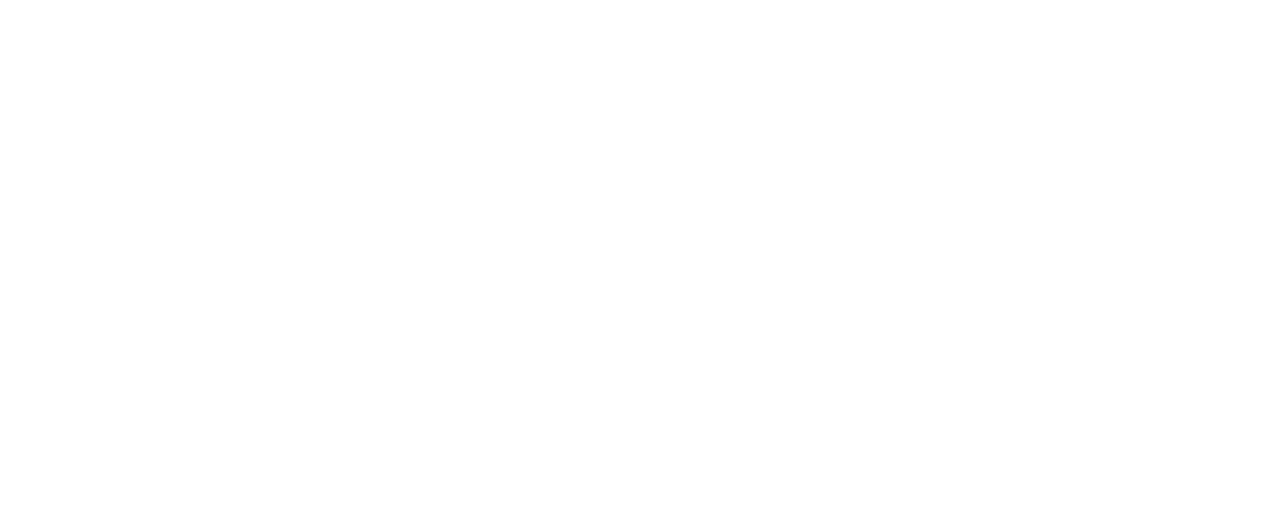
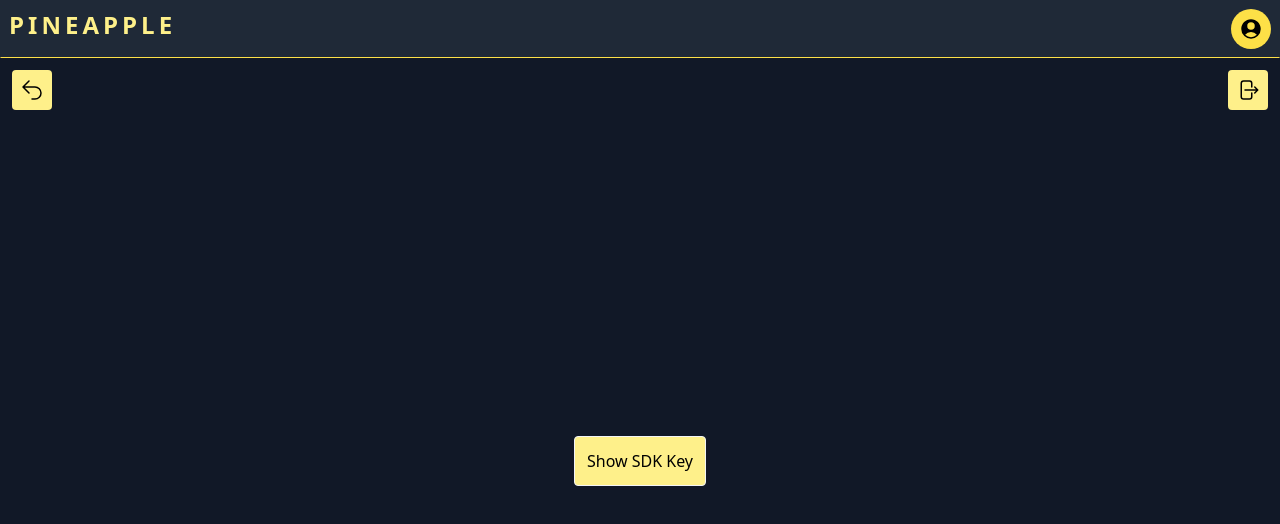
Before and after one commit to AnishG-git/HackUTD2024, a Nuxt app in the folder frontend/: page /profile in a window 1280 px wide. Before the commit this address had no page. Shown: the top 524 px of the page. Built offline with nearby package versions, Linux system fonts and the light colour scheme.

Commit message:
pushed navbar with bugs

```diff
--- a/frontend/components/navbar.vue
+++ b/frontend/components/navbar.vue
@@ -1,7 +1,7 @@
 <script setup>
 import { UserCircleIcon } from "@heroicons/vue/24/solid";
-import { ArrowLeftStartOnRectangleIcon } from "@heroicons/vue/24/solid";
-import { useAuth, setLoggedIn } from '~/composables/useAuth';
+// import { ArrowLeftStartOnRectangleIcon } from "@heroicons/vue/24/solid";
+import { useAuth, setLoggedIn } from "~/composables/useAuth";
 
 const { loggedIn } = useAuth();
 
@@ -11,7 +11,7 @@
   await navigateTo("http://localhost:8080/api/auth/google/logout", {
     external: true,
   });
-  await navigateTo('/'); // Redirect to home page after logout
+  // await navigateTo("/"); // Redirect to home page after logout
 };
 
 const login = async () => {
@@ -22,15 +22,20 @@
   });
 };
 
+const nav = (path) => {
+  navigateTo(path);
+};
 </script>
 
 <template>
   <div
-    class="relative text-white w-screen p-2 bg-gray-800 border border-b-yellow-300 border-l-transparent border-r-transparent border-t-transparent border-b-transparent">
+    class="relative text-white w-screen p-2 bg-gray-800 border border-b-yellow-300 border-l-transparent border-r-transparent border-t-transparent border-b-transparent"
+  >
     <div class="grid grid-cols-3 relative z-10">
       <div>
         <h1 class="text-2xl font-bold uppercase space-x-1 text-yellow-200">
-          <span>P</span><span>I</span><span>N</span><span>E</span><span>A</span><span>P</span><span>P</span><span>L</span><span>E</span>
+          <span>P</span><span>I</span><span>N</span><span>E</span><span>A</span
+          ><span>P</span><span>P</span><span>L</span><span>E</span>
         </h1>
       </div>
       <div></div>
@@ -38,8 +43,17 @@
         <!-- <button v-if="loggedIn" class="bg-yellow-500 text-white px-4 py-2 rounded" @click="logout">
           <UserCircleIcon class="h-6 w-6" />
         </button> -->
-        <button class="bg-yellow-500 hover:bg-yellow-600 text-white px-4 py-2 rounded" @click="logout">
+        <!-- <button
+          class="bg-yellow-500 hover:bg-yellow-600 text-white px-4 py-2 rounded"
+          @click="logout"
+        >
           <ArrowLeftStartOnRectangleIcon class="h-6 w-6" />
+        </button> -->
+        <button
+          @click="nav('/profile')"
+          class="bg-yellow-300 rounded-full p-2 text-black"
+        >
+          <UserCircleIcon class="h-6 w-6" />
         </button>
       </div>
     </div>
--- a/frontend/pages/index.vue
+++ b/frontend/pages/index.vue
@@ -1,13 +1,11 @@
 <script setup>
-import { ref } from 'vue';
-import { useAuth, setLoggedIn } from '~/composables/useAuth';
+import { ref } from "vue";
+import { useAuth, setLoggedIn } from "~/composables/useAuth";
 
 const { loggedIn } = useAuth();
 
 const login = async () => {
   setLoggedIn(true);
-  // loggedIn.value = true;
-  // console.log(loggedIn);
   navigateTo("http://localhost:8080/api/auth/google/sso", {
     external: true,
   });
@@ -17,10 +15,27 @@
 <template>
   <div class="flex flex-col w-screen h-screen bg-gray-900 text-white">
     <navbar />
-    <div class="flex h-full justify-center items-center">
-      <button class="bg-yellow-500 hover:bg-yellow-600 text-black px-4 py-2 rounded" @click="login">
-        Login
-      </button>
+    <div class="flex justify-center items-center h-full">
+      <div class="w-1/3 h-1/2 rounded p-3">
+        <div class="flex flex-col justify-center items-center h-full">
+          <div
+            class="border-2 border-yellow-200 mb-10 rounded p-3 w-1/3 h-2/3 m-3 flex justify-center items-center"
+          >
+            <img
+              src="/public/logo.svg"
+              alt="logo"
+              class="w-2/3"
+              draggable="false"
+            />
+          </div>
+          <button
+            class="bg-yellow-500 hover:bg-yellow-600 text-black px-4 py-2 rounded"
+            @click="login"
+          >
+            Login
+          </button>
+        </div>
+      </div>
     </div>
   </div>
 </template>
--- /dev/null
+++ b/frontend/pages/profile/index.vue
@@ -0,0 +1,76 @@
+<script setup>
+import {
+  ArrowUturnLeftIcon,
+  ArrowRightStartOnRectangleIcon,
+} from "@heroicons/vue/24/solid";
+
+const show_key = ref("false");
+
+function parseJwt(token) {
+  const arrayToken = token.split(".");
+  const tokenPayload = JSON.parse(atob(arrayToken[1]));
+  return tokenPayload;
+}
+
+const token = useCookie("jwt");
+const user = ref("");
+if (token.value) {
+  user.value = parseJwt(token.value).sdk_key;
+  console.log(user);
+}
+
+const show_key_toggle = () => {
+  navigator.clipboard.writeText(user.value);
+  show_key.value = !show_key.value;
+};
+
+const logout = async () => {
+  // setLoggedIn(false);
+  // console.log(loggedIn);
+  await navigateTo("http://localhost:8080/api/auth/google/logout", {
+    external: true,
+  });
+  // await navigateTo("/"); // Redirect to home page after logout
+};
+
+const nav = (path) => {
+  navigateTo(path);
+};
+</script>
+
+<template>
+  <div class="flex flex-col w-screen h-screen bg-gray-900 text-white">
+    <navbar />
+    <div class="flex p-3">
+      <span class="w-1/2">
+        <button
+          class="rounded p-2 bg-yellow-200 text-black"
+          @click="nav('/home')"
+        >
+          <ArrowUturnLeftIcon class="h-6 w-6" />
+        </button>
+      </span>
+      <span class="w-1/2 flex justify-end">
+        <button class="rounded p-2 bg-yellow-200 text-black" @click="logout">
+          <ArrowRightStartOnRectangleIcon class="h-6 w-6" />
+        </button>
+      </span>
+    </div>
+    <div class="flex justify-center items-center h-full">
+      <button
+        v-if="show_key"
+        @click="show_key_toggle"
+        class="rounded bg-yellow-200 text-black p-3 border border-gray-100 hover:bg-yellow-300"
+      >
+        Show SDK Key
+      </button>
+      <button
+        v-if="!show_key"
+        @click="show_key_toggle"
+        class="rounded w-3/4 p-3 overflow-auto bg-green-400 hover:bg-green-500 text-wrap text-black"
+      >
+        {{ user }}
+      </button>
+    </div>
+  </div>
+</template>
```
Also changed, not shown: frontend/public/logo.svg (added).
